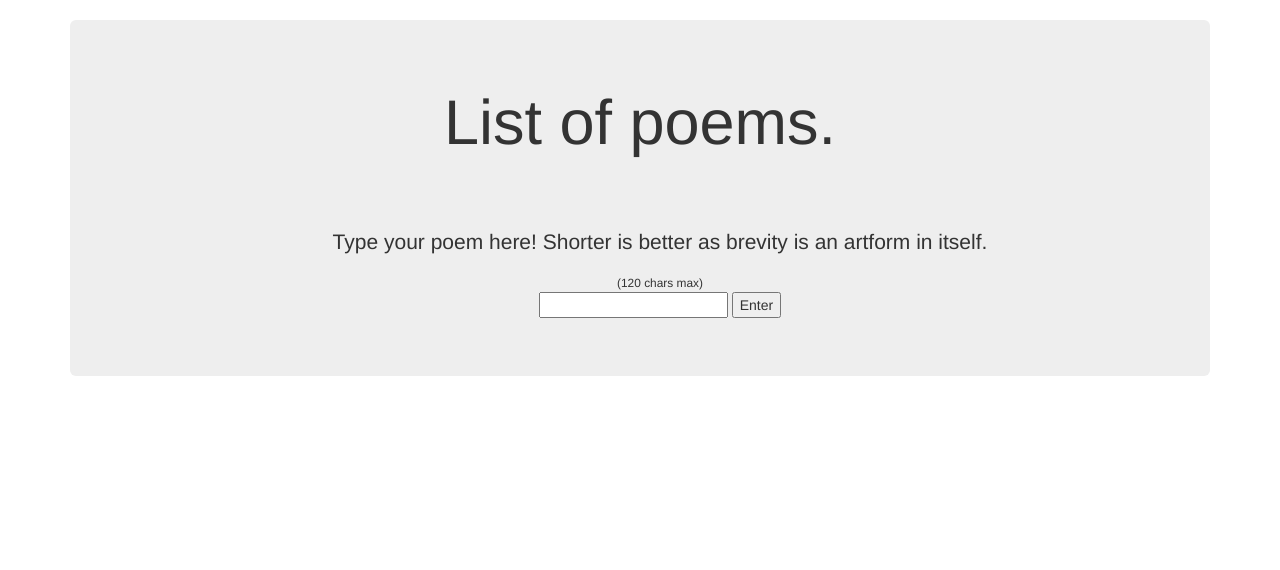
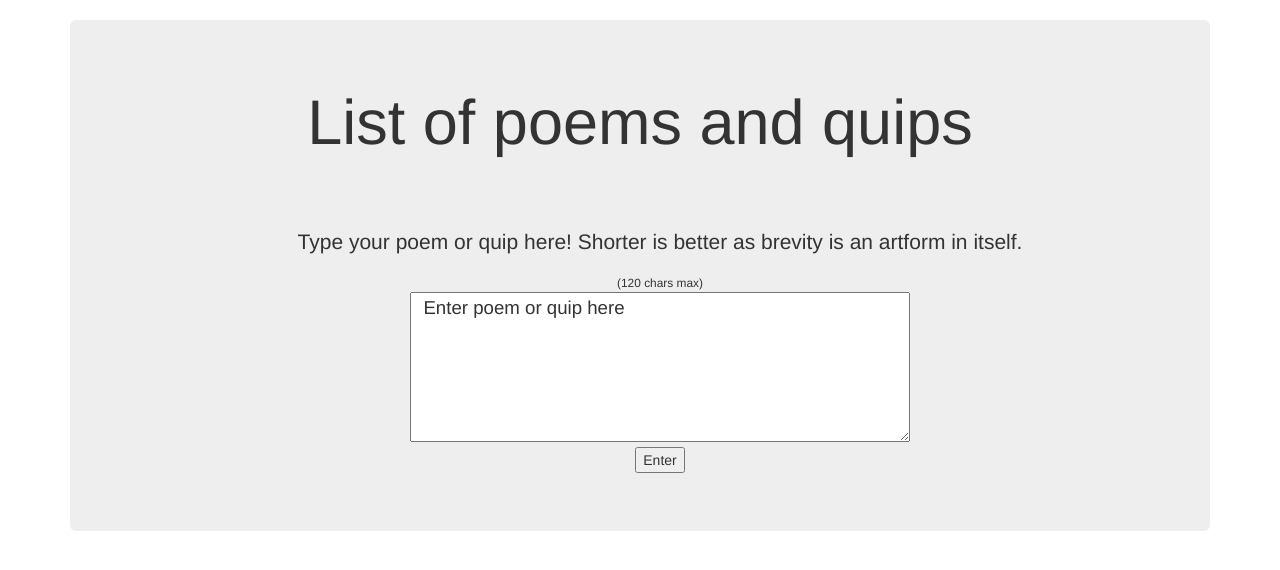
Before and after one commit to seriouschess/homeapp, a Flask app: page /poems in a window 1280 px wide. Shown: the part 52-622 px from the top of the page. Run offline with Flask 2, Linux system fonts and the light colour scheme; data that the repository does not hold is empty; some libraries are stand-ins or nearby versions.

Commit message:
added the silly multi line box

```diff
--- a/templates/poems.html
+++ b/templates/poems.html
@@ -1,20 +1,35 @@
 {% extends 'layout.html' %}
 
 {% block body %}
+<style type=textboxid>
+  {
+    height:200px;
+    font-size:14pt;
+  }
+</style>
   <div class="jumbotron text-center">
-    <h1>List of poems.</h1>
+    <h1>List of poems and quips</h1>
     <ul class="list.group">
-      {% for poem in poems %}
-      <li class="list-group-item">{{poem.title}}</li>
-      <p>{{poem.body}}</p>
-      {% endfor %}
+       {% for poem in poems %}
+        <li class="list-group-item">{{poem.title}}</li>
+          <p>{{poem.body}}</p>
+        {% endfor %}
 
-      <br> <br> <br>
-      <p>Type your poem here! Shorter is better as brevity is an artform in itself.</p>
-      <small>(120 chars max)</small>
+          <br /> <br /> <br />
+         <p>Type your poem or quip here! Shorter is better as brevity is an artform in itself.</p>
+        <small>(120 chars max)</small> <br />
+
+
+      <!--<form method="POST">
+        <input name="text" maxlength="120">
+        <button type="submit" name="text" value="bar">Enter</button>
+      </form>-->
 
       <form method="POST">
-        <input name="text" maxlength="120">
+         <textarea input_type="text" name="text" maxlength="120"
+         style="font-size:14pt;height:150px;width:500px">
+  Enter poem or quip here
+         </textarea> <br />
         <button type="submit" name="text" value="bar">Enter</button>
       </form>
 
```
